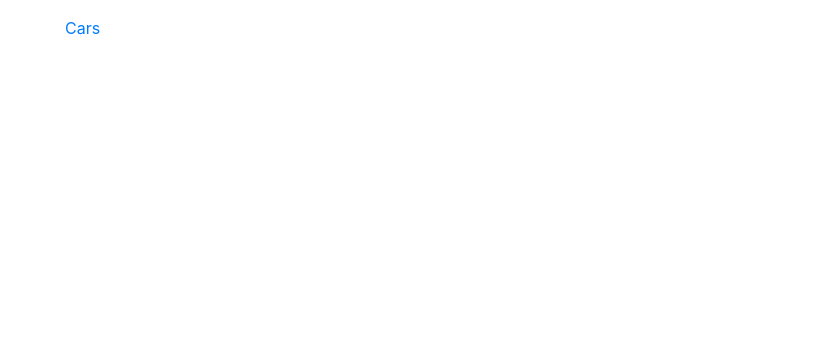
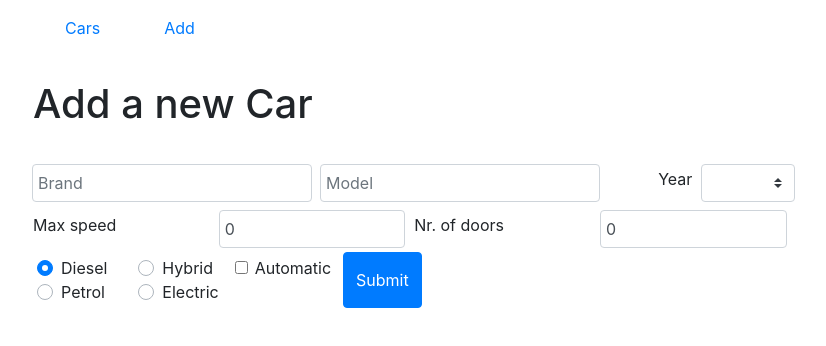
Before and after one commit to adamovicm/vue-cars-app, a Vue app: page /add in a window 1280 px wide. Shown: the top 346 px of the page, without its empty margins (52-878 px from the left). Built offline with nearby package versions, Linux system fonts and the light colour scheme.

Commit message:
task 3 done

```diff
--- a/src/App.vue
+++ b/src/App.vue
@@ -3,6 +3,9 @@
     <ul class="nav">
       <router-link to="cars" tag="li" class="nav-link">
         <a class="nav-link">Cars</a>
+      </router-link>
+      <router-link to="add" tag="li" class="nav-link">
+        <a class="nav-link">Add</a>
       </router-link>
     </ul>
     <br>
--- /dev/null
+++ b/src/components/AppAddCar.vue
@@ -0,0 +1,72 @@
+<template>
+  <div>
+    <h1>Add a new Car</h1>
+    <br>
+    <div class="form-row">
+      <input type="text" class="form-control col-sm-3 m-1" placeholder="Brand" v-model="car.brand">
+      <input type="text" class="form-control col-sm-3 m-1" placeholder="Model" v-model="car.model">
+      <label for="yearselect" class="col-sm-1 text-right col-form-label">Year</label>
+      <select class="custom-select col-sm-1 m-1" v-model="car.year" id="yearselect">
+        <option v-for="(year, index) in 30" :key="index">{{1989 + year}}</option>
+      </select>
+    </div>
+    <div class="form-row">
+      <label for="maxspeed" class="col-sm-2 col-form-label">Max speed</label>
+      <input type="number" class="form-control col-sm-2 m-1" id="maxspeed" v-model="car.maxSpeed">
+      <label for="nrofdoors" class="col-sm-2 col-form-label">Nr. of doors</label>
+      <input type="number" class="form-control col-sm-2 m-1" id="nrofdoors" v-model="car.numberOfDoors">
+    </div>
+    <div class="form-row">
+      <div class="col-sm-1 m-1">
+        <div class="custom-control custom-radio">
+          <input type="radio" class="custom-control-input" id="enginediesel" v-model="car.engine" value="diesel">
+          <label for="enginediesel" class="custom-control-label">Diesel</label>
+        </div>
+        <div class="custom-control custom-radio">
+          <input type="radio" class="custom-control-input" id="enginepetrol" v-model="car.engine" value="petrol">
+          <label for="enginepetrol" class="custom-control-label">Petrol</label>
+        </div>
+      </div>
+      <div class="col-sm-1 m-1">
+        <div class="custom-control custom-radio">
+          <input type="radio" class="custom-control-input" id="enginehybrid" v-model="car.engine" value="hybrid">
+          <label for="enginehybrid" class="custom-control-label">Hybrid</label>
+        </div>
+        <div class="custom-control custom-radio">
+          <input type="radio" class="custom-control-input" id="engineelectric" v-model="car.engine" value="electric">
+          <label for="engineelectric" class="custom-control-label">Electric</label>
+        </div>
+      </div>
+      <div class="form-check m-1">
+        <input type="checkbox" class="form-check-input" id="automaticcheckbox" v-model="car.isAutomatic">
+        <label for="automaticcheckbox" class="form-check-label">Automatic</label>
+      </div>
+    <button class="btn btn-primary ml-2" @click="submit">Submit</button>
+    </div>
+  </div>
+</template>
+
+<script>
+import {add} from '../services/CarsService.js';
+export default {
+  data() {
+    return {
+      car: {
+        brand: '',
+        model: '',
+        year: 0,
+        maxSpeed: 0,
+        numberOfDoors: 0,
+        isAutomatic: false,
+        engine: 'diesel'
+      }
+    }
+  },
+  methods: {
+    submit() {
+      console.log(this.car);
+      add(this.car).then(this.$router.push('cars'));
+    }
+  }
+}
+</script>
--- a/src/components/AppCars.vue
+++ b/src/components/AppCars.vue
@@ -39,7 +39,7 @@ export default {
       cars: []
     }
   },
-  mounted() {
+  created() {
     getAll().then(cars => {
       this.cars = cars;
     });
--- a/src/routes.js
+++ b/src/routes.js
@@ -1,4 +1,5 @@
 import AppCars from './components/AppCars.vue';
+import AppAddCar from './components/AppAddCar.vue';
 
 export const routes = [
     {
@@ -9,5 +10,10 @@ export const routes = [
     {
         path: '',
         redirect: 'cars'
+    },
+    {
+        path: '/add',
+        name: 'add',
+        component: AppAddCar
     }
 ]
--- a/src/services/CarsService.js
+++ b/src/services/CarsService.js
@@ -5,3 +5,8 @@ export function getAll() {
       .get('http://localhost:3000/api/cars')
       .then(response => response.data);
 }
+
+export function add(car) {
+    return axios
+        .post('http://localhost:3000/api/cars', car)
+}
```
